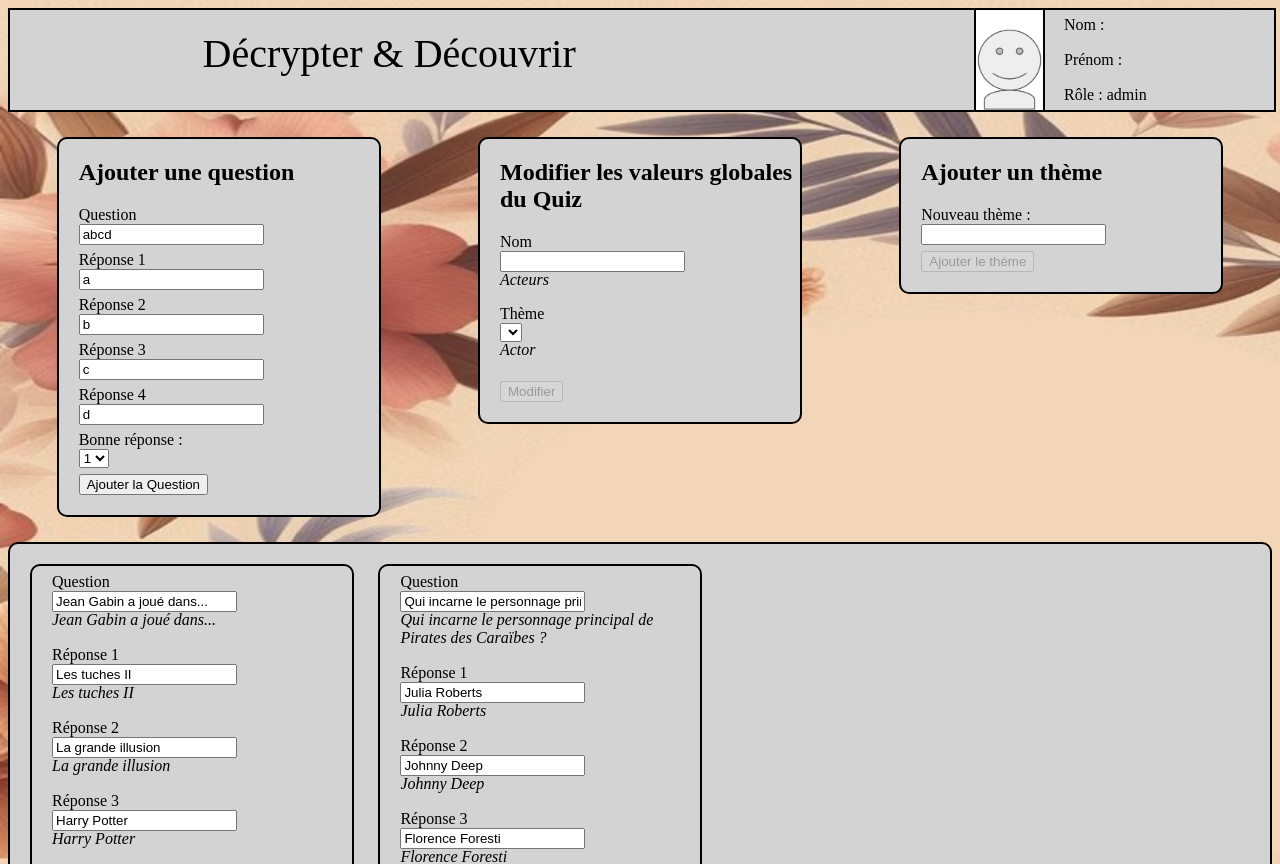
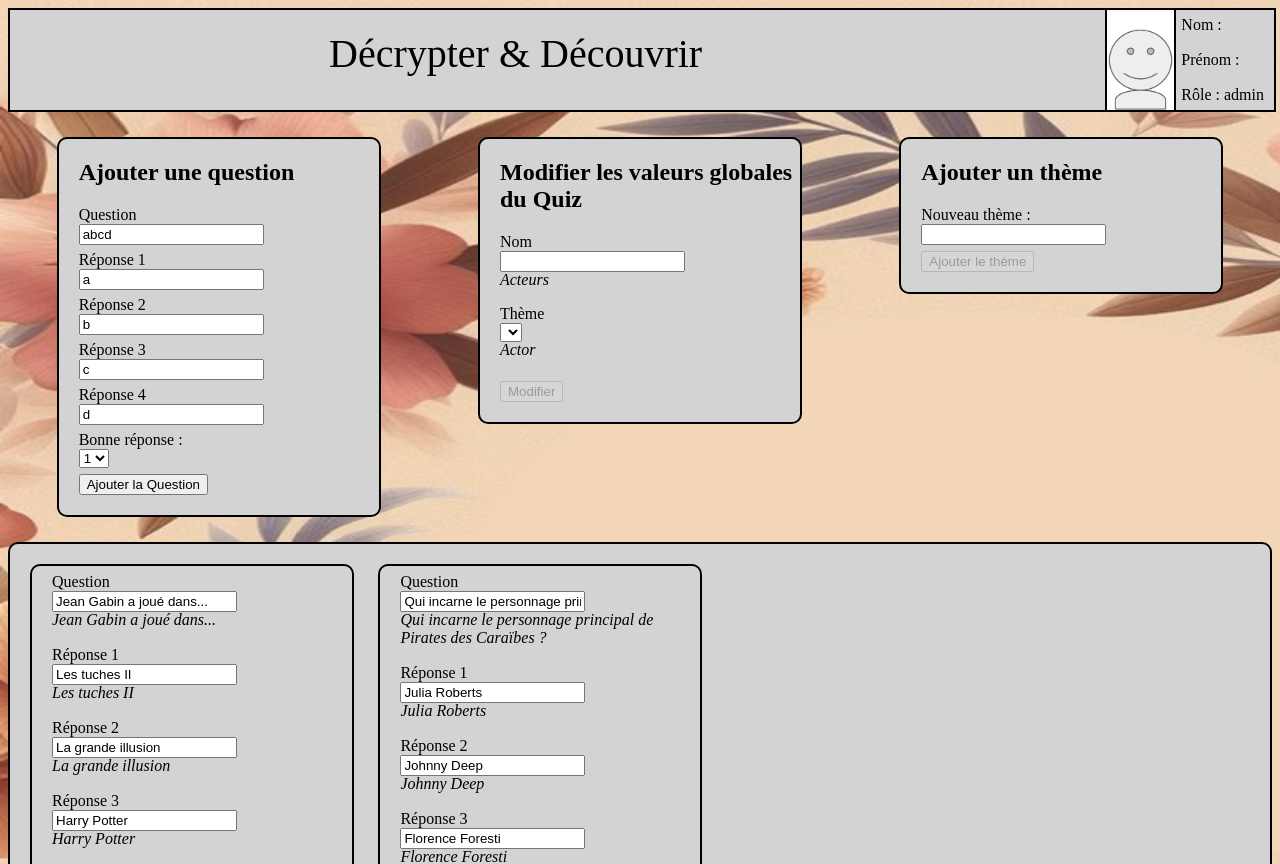
Before and after one commit to 2019-2020-ps6/2023-2024-ps6-dndeveloppers, an Angular app in the folder front-end/: page /home/gestionQuiz/editQuiz/1 in a window 1280 px wide. Shown: the top 864 px of the page. Built offline with nearby package versions, Linux system fonts and the light colour scheme.

Commit message:
#91 feat Taille image de profil adaptative

```diff
--- a/front-end/src/app/header/header.component.scss
+++ b/front-end/src/app/header/header.component.scss
@@ -2,7 +2,7 @@
     width: 100%;
     height: auto;
     display: grid;
-    grid-template-columns: 50% 50%;
+    grid-template-columns: 2fr 1fr;
     background-color: lightgray;
     border : 2px solid black;
 }
@@ -30,8 +30,9 @@
 .profil {
     grid-column: 2;
     margin-left: auto;
+    margin-right: 10px;
     align-items: center;
-    width: 300px;
+    width: auto;
     height: 100px;
 
     border-radius: 3rem;
@@ -40,29 +41,29 @@
 
     display: grid;
     grid-template-rows: 30% 5% 30% 5% 30%;
-    grid-template-columns: 30% 70%;
+    grid-template-columns: 1fr 5px 70%;
 
 }
 
 #imageProfil {
     max-height: 100px;
     width: auto;
-    grid-area: 1/1/6/3;
+    grid-area: 1/1/6/2;
     border-left : 2px solid black;
     border-right : 2px solid black;
 }
 
 #nom {
     grid-row: 1;
-    grid-column: 2;
+    grid-column: 3;
 }
 #prenom {
     grid-row: 3;
-    grid-column: 2;
+    grid-column: 3;
 }
 #role {
     grid-row: 5;
-    grid-column: 2;
+    grid-column: 3;
 }
 /////////////////////////////
 ///
```
